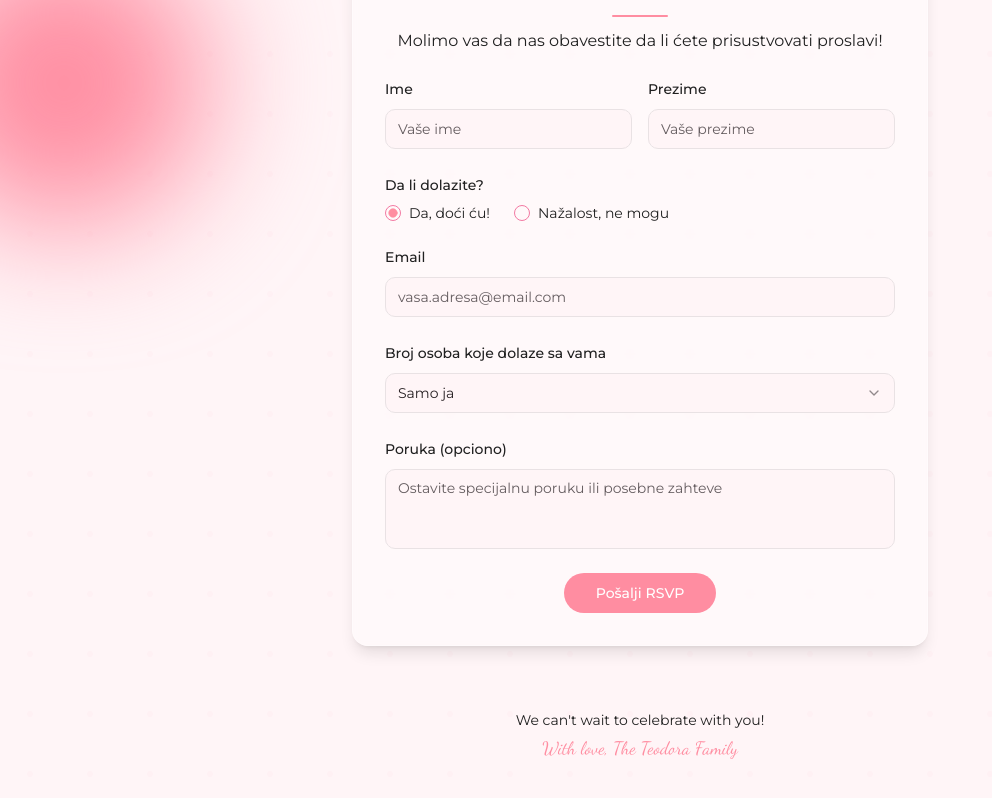
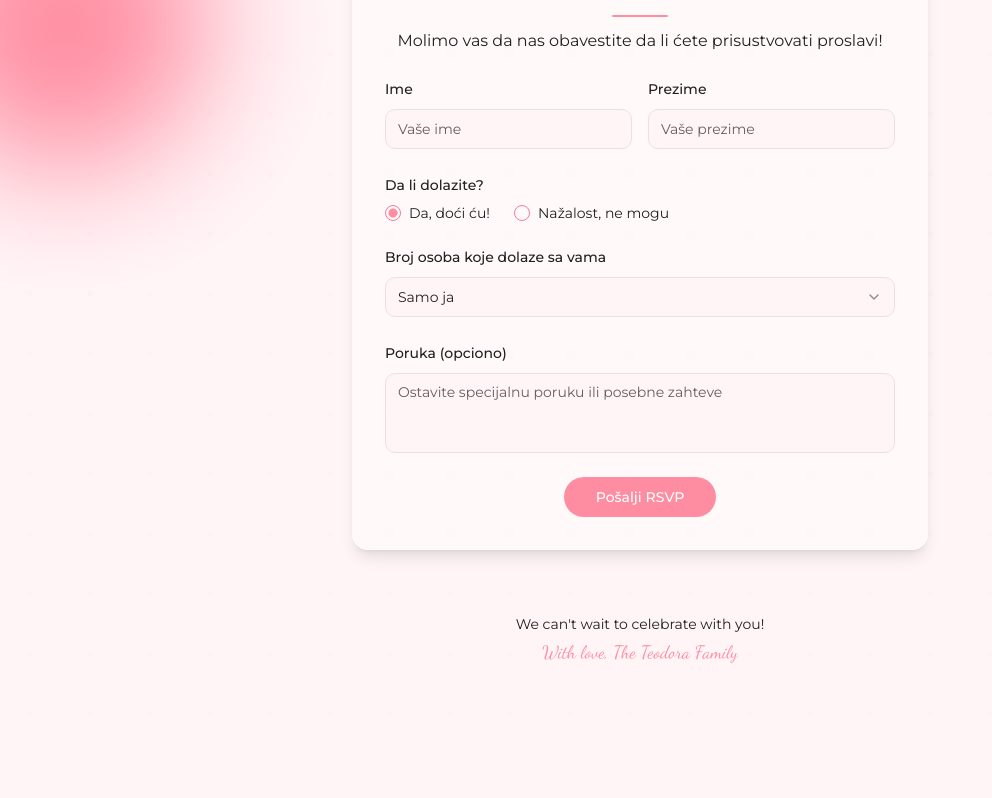
Before and after one commit to KinoptixMedia/teodora-pozivnica, a React (Vite) app: page / in a window 1280 px wide. Shown: the part 1296-2094 px from the top of the page, without its empty margins (0-992 px from the left). After the commit the page ends 2026 px from the top, so only its background shows below. Built offline with nearby package versions, Linux system fonts and the light colour scheme.

Commit message:
Remove email field from RSVP form
The email field was removed from the RSVP form.

```diff
--- a/src/components/RsvpForm.tsx
+++ b/src/components/RsvpForm.tsx
@@ -10,7 +10,6 @@ import { submitRsvpToGoogleSheet } from '../utils/sheetUtils';
 import { rsvpFormSchema, type RsvpFormValues } from '@/schemas/rsvpSchema';
 import PersonalFields from './rsvp/PersonalFields';
 import GuestFields from './rsvp/GuestFields';
-import EmailField from './rsvp/EmailField';
 import MessageField from './rsvp/MessageField';
 
 const RsvpForm: React.FC = () => {
@@ -21,7 +20,6 @@ const RsvpForm: React.FC = () => {
     defaultValues: {
       firstName: '',
       lastName: '',
-      email: '',
       attending: 'yes',
       guestCount: '0',
       guestsInfo: '',
@@ -40,7 +38,6 @@ const RsvpForm: React.FC = () => {
       const rsvpData = {
         firstName: values.firstName,
         lastName: values.lastName,
-        email: values.email,
         attending: values.attending === 'yes' ? 'Da' : 'Ne',
         guestCount: values.guestCount || '0',
         guestsInfo: values.guestsInfo || '',
@@ -90,8 +87,6 @@ const RsvpForm: React.FC = () => {
         <form onSubmit={form.handleSubmit(onSubmit)} className="space-y-6">
           <PersonalFields form={form} />
 
-          <EmailField form={form} />
-
           <GuestFields form={form} attending={attending} guestCount={guestCount} />
 
           <MessageField form={form} />
--- a/src/components/rsvp/EmailField.tsx
+++ /dev/null
@@ -1,35 +0,0 @@
-
-import React from 'react';
-import { FormField, FormItem, FormLabel, FormControl, FormMessage } from '@/components/ui/form';
-import { Input } from '@/components/ui/input';
-import { UseFormReturn } from 'react-hook-form';
-import { RsvpFormValues } from '@/schemas/rsvpSchema';
-
-type EmailFieldProps = {
-  form: UseFormReturn<RsvpFormValues>;
-};
-
-const EmailField: React.FC<EmailFieldProps> = ({ form }) => {
-  return (
-    <FormField
-      control={form.control}
-      name="email"
-      render={({ field }) => (
-        <FormItem>
-          <FormLabel className="text-minnie-black">Email</FormLabel>
-          <FormControl>
-            <Input
-              type="email"
-              placeholder="vasa.adresa@email.com"
-              {...field}
-              className="focus-visible:ring-minnie-roseDark"
-            />
-          </FormControl>
-          <FormMessage />
-        </FormItem>
-      )}
-    />
-  );
-};
-
-export default EmailField;
--- a/src/schemas/rsvpSchema.ts
+++ b/src/schemas/rsvpSchema.ts
@@ -4,7 +4,6 @@ import * as z from 'zod';
 export const rsvpFormSchema = z.object({
   firstName: z.string().min(2, { message: 'Unesite vaše ime' }),
   lastName: z.string().min(2, { message: 'Unesite vaše prezime' }),
-  email: z.string().email({ message: 'Unesite važeću email adresu' }),
   attending: z.enum(['yes', 'no'], {
     required_error: 'Molimo odaberite da li dolazite',
   }),
--- a/src/utils/sheetUtils.ts
+++ b/src/utils/sheetUtils.ts
@@ -2,7 +2,6 @@
 interface RsvpData {
   firstName: string;
   lastName: string;
-  email: string;
   attending: string;
   guestCount: string;
   guestsInfo: string;
```
